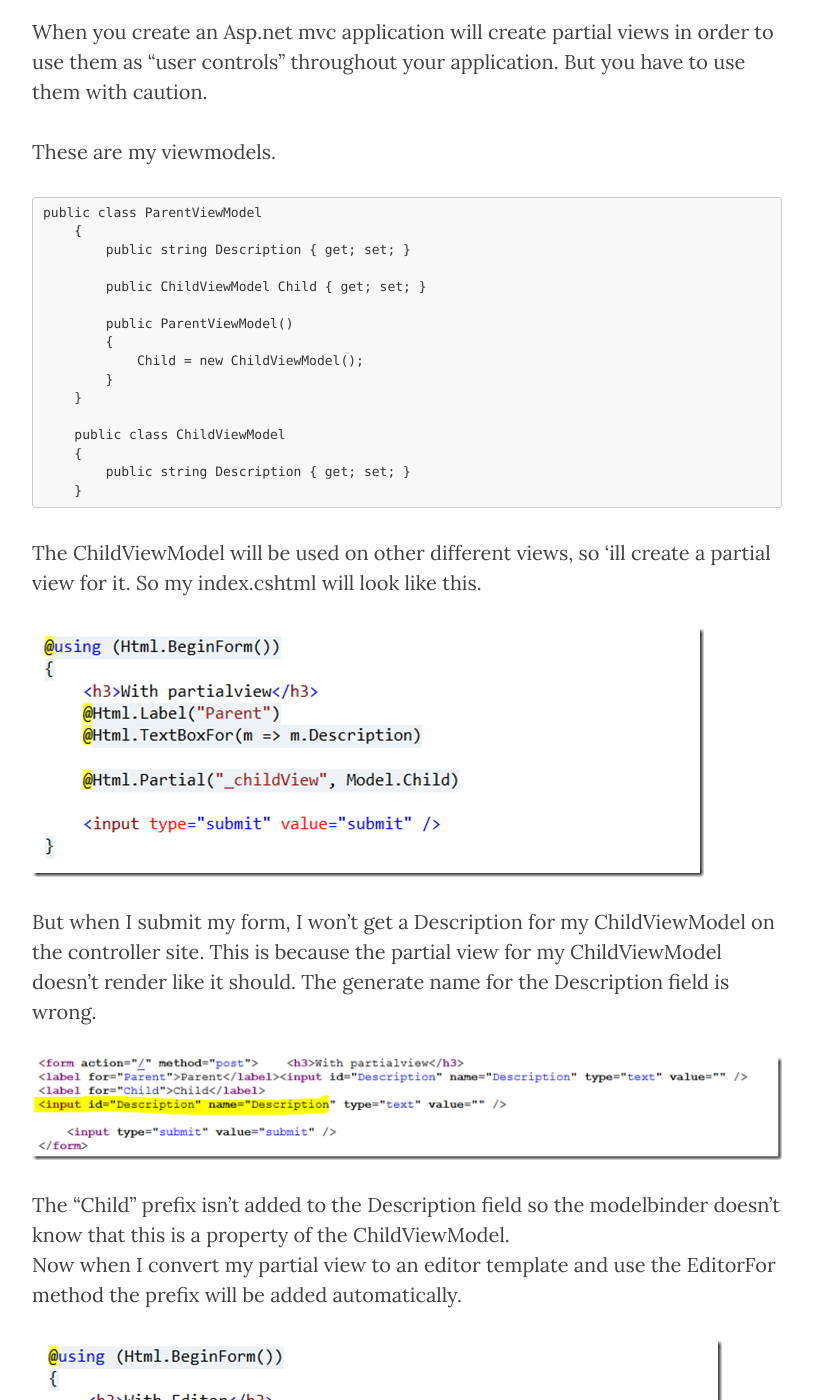
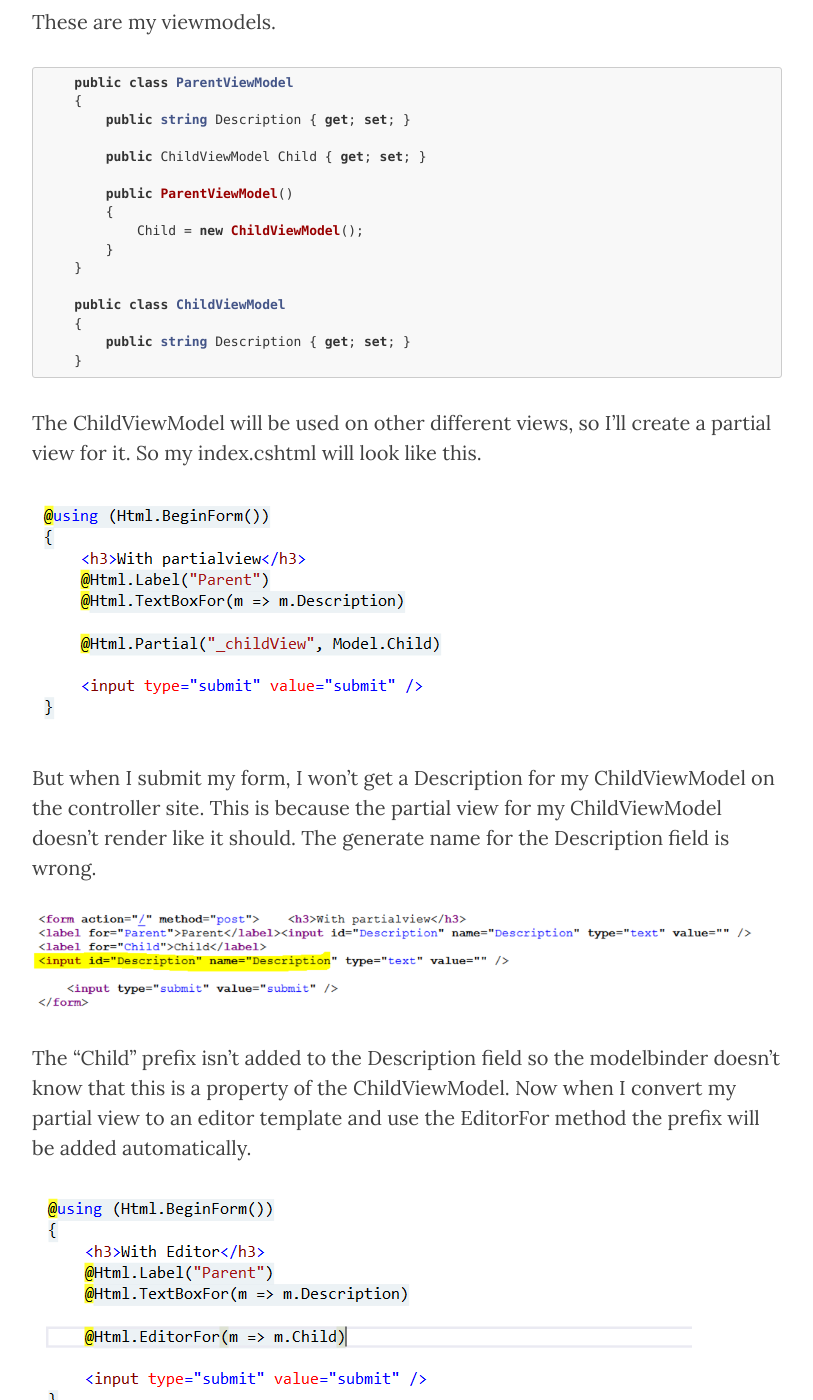
Before and after one commit to kennytordeur/blog.kennytordeur.be, a Jekyll site: the page built from _posts/2014-01-24-aspnet-mvc-the-correct-way-to-render-a-partialview.markdown, in a window 1280 px wide and 1400 px high, scrolled down 577 px. Shown: the whole window, without its empty margins (233-1046 px from the left). Built offline with Jekyll 4.4.1, drawn with Linux system fonts in a browser that asks for light colours; nearby versions of some CDN libraries; Markdown is read by kramdown in place of the engine named in the settings; some of the changed text lies outside the part shown.

Commit message:
Update 2014-01-24-aspnet-mvc-the-correct-way-to-render-a-partialview.markdown

````diff
--- a/_posts/2014-01-24-aspnet-mvc-the-correct-way-to-render-a-partialview.markdown
+++ b/_posts/2014-01-24-aspnet-mvc-the-correct-way-to-render-a-partialview.markdown
@@ -6,40 +6,51 @@
 published: true
 categories: ["blog", "archives"]
 tags: ["ASP.NET", "MVC"]
+redirect_from: "/post/Aspnet-MVC-The-correct-way-to-render-a-partialview"
 alias: ["/post/Aspnet-MVC-The-correct-way-to-render-a-partialview", "/post/aspnet-mvc-the-correct-way-to-render-a-partialview"]
 ---
-<!-- more -->
+When you create an Asp.net mvc application will create partial views in order to use them as "user controls" throughout your application. But you have to use them with caution.
 
-{% include imported_disclaimer.html %}
+These are my viewmodels.
 
-<p>When you create an Asp.net mvc application will create partial views in order to use them as &ldquo;user controls&rdquo; throughout your application. But you have to use them with caution.</p>
-<p>These are my viewmodels.</p>
-<pre class="csharpcode"><span class="kwrd">public</span> <span class="kwrd">class</span> ParentViewModel
+```csharp
+    public class ParentViewModel
     {
-        <span class="kwrd">public</span> <span class="kwrd">string</span> Description { get; set; }
+        public string Description { get; set; }
 
-        <span class="kwrd">public</span> ChildViewModel Child { get; set; }
+        public ChildViewModel Child { get; set; }
 
-        <span class="kwrd">public</span> ParentViewModel()
+        public ParentViewModel()
         {
-            Child = <span class="kwrd">new</span> ChildViewModel();
+            Child = new ChildViewModel();
         }
     }
 
-    <span class="kwrd">public</span> <span class="kwrd">class</span> ChildViewModel
+    public class ChildViewModel
     {
-        <span class="kwrd">public</span> <span class="kwrd">string</span> Description { get; set; }
-    }</pre>
-<p>The ChildViewModel will be used on other different views, so &lsquo;ill create a partial view for it. So my index.cshtml will look like this.</p>
-<p><a href="/images/image.png"><img style="background-image: none; padding-left: 0px; padding-right: 0px; display: inline; padding-top: 0px; border-width: 0px;" title="image" src="/images/image_thumb.png" alt="image" width="672" height="249" border="0" /></a></p>
-<p>But when I submit my form, I won&rsquo;t get a Description for my ChildViewModel on the controller site. This is because the partial view for my ChildViewModel doesn&rsquo;t render like it should. The generate name for the Description field is wrong.</p>
-<p><a href="/images/image_1.png"><img style="background-image: none; padding-left: 0px; padding-right: 0px; display: inline; padding-top: 0px; border-width: 0px;" title="image" src="/images/image_thumb_1.png" alt="image" width="804" height="111" border="0" /></a></p>
-<p>The &ldquo;Child&rdquo; prefix isn&rsquo;t added to the Description field so the modelbinder doesn&rsquo;t know that this is a property of the ChildViewModel.<br />Now when I convert my partial view to an editor template and use the EditorFor method the prefix will be added automatically.</p>
-<p><a href="/images/image_2.png"><img style="background-image: none; padding-left: 0px; padding-right: 0px; display: inline; padding-top: 0px; border-width: 0px;" title="image" src="/images/image_thumb_2.png" alt="image" width="690" height="233" border="0" /></a></p>
-<p>&nbsp;</p>
-<p><a href="/images/image_3.png"><img style="background-image: none; padding-left: 0px; padding-right: 0px; display: inline; padding-top: 0px; border-width: 0px;" title="image" src="/images/image_thumb_3.png" alt="image" width="860" height="193" border="0" /></a></p>
-<p>The EditorFor method will actually add a &ldquo;TemplateInfo&rdquo; key to the ViewData of the editor template. This key will contain an instance of System.Web.Mvc.TemplateInfo. This object contains a HtmlFieldPrefix property that will be used by the TextBoxFor methode in order to generate the correct name.</p>
-<p>So if we want to use the Partial method we'll need to pass a ViewDataDictionary with a TemplateInfo key that will contain the correct HtmlFieldPrefix.</p>
-<p><a href="/images/image_4.png"><img style="background-image: none; padding-left: 0px; padding-right: 0px; display: inline; padding-top: 0px; border-width: 0px;" title="image" src="/images/image_thumb_4.png" alt="image" width="890" height="255" border="0" /></a></p>
-<h2>Conclusion</h2>
-<p>If your partialview needs to post data to the controller, I would suggest to transform your partialview to an editor template and use the EditorFor method. This will generate the correct HtmlFieldPrefix for you.&nbsp; But if you need to show a list and you need unique names. I would iterate the list and pass in a custom TemplateInfo to the Partail method for each item in the list. If you only need to show data you can use partial method.</p>
+        public string Description { get; set; }
+    }
+```
+
+The ChildViewModel will be used on other different views, so I'll create a partial view for it. So my index.cshtml will look like this.
+
+![image](/images/2014-01-24-aspnet-mvc-the-correct-way-to-render-a-partialview/image.png)
+
+But when I submit my form, I won't get a Description for my ChildViewModel on the controller site. This is because the partial view for my ChildViewModel doesn't render like it should. The generate name for the Description field is wrong.
+
+![image](/images/2014-01-24-aspnet-mvc-the-correct-way-to-render-a-partialview/image_1.png)
+
+The "Child" prefix isn't added to the Description field so the modelbinder doesn't know that this is a property of the ChildViewModel.
+Now when I convert my partial view to an editor template and use the EditorFor method the prefix will be added automatically.
+
+![image](/images/2014-01-24-aspnet-mvc-the-correct-way-to-render-a-partialview/image_2.png)
+
+The EditorFor method will actually add a "TemplateInfo" key to the ViewData of the editor template. This key will contain an instance of System.Web.Mvc.TemplateInfo. This object contains a HtmlFieldPrefix property that will be used by the TextBoxFor methode in order to generate the correct name.
+
+
+So if we want to use the Partial method we'll need to pass a ViewDataDictionary with a TemplateInfo key that will contain the correct HtmlFieldPrefix.
+
+![image](/images/2014-01-24-aspnet-mvc-the-correct-way-to-render-a-partialview/image_4.png)
+
+##Conclusion
+If your partialview needs to post data to the controller, I would suggest to transform your partialview to an editor template and use the EditorFor method. This will generate the correct HtmlFieldPrefix for you. But if you need to show a list and you need unique names. I would iterate the list and pass in a custom TemplateInfo to the Partail method for each item in the list. If you only need to show data you can use partial method.
````
